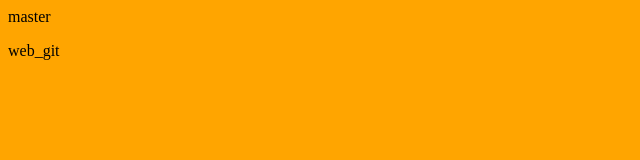
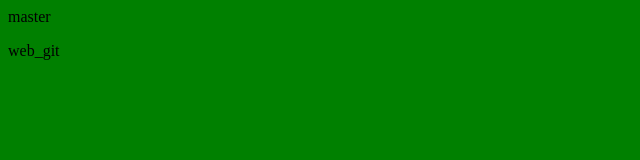
Before and after one commit to patcharaapi/TrainningGrid, a plain HTML site: page index.html in a window 1280 px wide. Shown: the whole page, without its empty margins (0-640 px from the left). Drawn offline with Linux system fonts and the light colour scheme.

Commit message:
Edite BG

```diff
--- a/index.html
+++ b/index.html
@@ -2,7 +2,7 @@
 	<head>
 		<title>Git Branch</title>
 	</head>
-	<body style = "background-color : orange">
+	<body style = "background-color : green">
 		<p>master</p>
 		<p>web_git</p>
 	</body>
```
